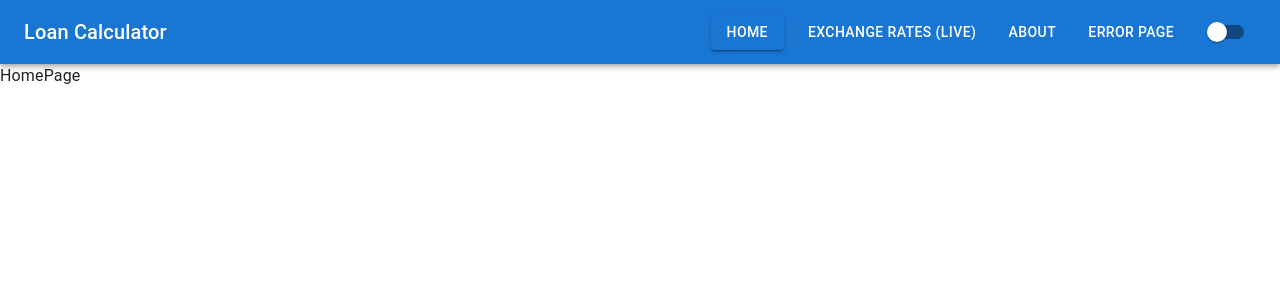
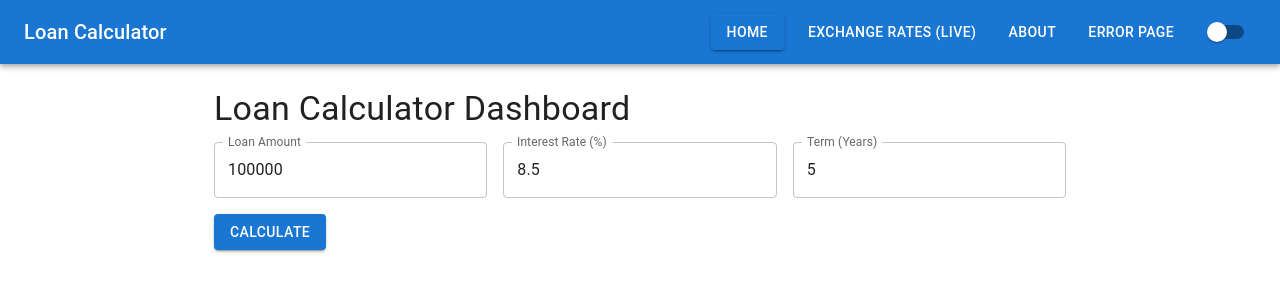
Before and after one commit to pammu453/loan-calculator, a React (Vite) app: page / in a window 1280 px wide. Shown: the top 300 px of the page. Built offline with nearby package versions, Linux system fonts and the light colour scheme.

Commit message:
implement homepage

```diff
--- /dev/null
+++ b/src/components/AmortizationTable.jsx
@@ -0,0 +1,63 @@
+import React from 'react';
+import {
+    Paper,
+    Typography,
+    Table,
+    TableBody,
+    TableCell,
+    TableHead,
+    TableRow,
+    TableContainer
+} from '@mui/material';
+
+const AmortizationTable = ({ schedule, currency }) => {
+    const columns = [
+        { id: 'month', label: 'Month', minWidth: 50 },
+        { id: 'principal', label: 'Principal', minWidth: 100, align: 'right' },
+        { id: 'interest', label: 'Interest', minWidth: 100, align: 'right' },
+        { id: 'balance', label: 'Remaining Balance', minWidth: 120, align: 'right' },
+    ];
+
+    return (
+        <Paper sx={{ width: '100%', overflow: 'hidden' }}>
+            <Typography variant="h6" gutterBottom sx={{ padding: 2 }}>
+                Amortization Schedule ({currency})
+            </Typography>
+            <TableContainer sx={{ maxHeight: 440 }}>
+                <Table stickyHeader aria-label="amortization schedule">
+                    <TableHead>
+                        <TableRow>
+                            {columns.map((column) => (
+                                <TableCell
+                                    key={column.id}
+                                    align={column.align}
+                                    style={{ minWidth: column.minWidth }}
+                                >
+                                    {column.label}
+                                </TableCell>
+                            ))}
+                        </TableRow>
+                    </TableHead>
+                    <TableBody>
+                        {schedule.map((row) => (
+                            <TableRow hover key={row.month}>
+                                {columns.map((column) => {
+                                    const value = row[column.id];
+                                    return (
+                                        <TableCell key={column.id} align={column.align}>
+                                            {column.id === 'month'
+                                                ? value
+                                                : `${value} ${currency}`}
+                                        </TableCell>
+                                    );
+                                })}
+                            </TableRow>
+                        ))}
+                    </TableBody>
+                </Table>
+            </TableContainer>
+        </Paper>
+    );
+};
+
+export default AmortizationTable;
--- /dev/null
+++ b/src/components/LoanForm.jsx
@@ -0,0 +1,35 @@
+import React from 'react';
+import { Box, TextField, Button } from '@mui/material';
+
+const LoanForm = ({ loanAmount, interestRate, termYears, setLoanAmount, setInterestRate, setTermYears, onSubmit }) => (
+    <>
+        <Box sx={{ display: 'flex', flexDirection: { xs: "column", md: "row" }, gap: 2 }}>
+            <TextField
+                label="Loan Amount"
+                type="number"
+                value={loanAmount}
+                onChange={(e) => setLoanAmount(parseFloat(e.target.value))}
+                fullWidth
+            />
+            <TextField
+                label="Interest Rate (%)"
+                type="number"
+                value={interestRate}
+                onChange={(e) => setInterestRate(parseFloat(e.target.value))}
+                fullWidth
+            />
+            <TextField
+                label="Term (Years)"
+                type="number"
+                value={termYears}
+                onChange={(e) => setTermYears(parseInt(e.target.value))}
+                fullWidth
+            />
+        </Box>
+        <Button variant="contained" onClick={onSubmit} sx={{marginY:2}}>
+            Calculate
+        </Button>
+    </>
+);
+
+export default LoanForm;
--- /dev/null
+++ b/src/components/LoanResult.jsx
@@ -0,0 +1,38 @@
+import React from 'react';
+import { Box, Typography, Paper, Select, MenuItem, Button } from '@mui/material';
+
+const LoanResult = ({ emi, currency, setCurrency, onReset }) => (
+    <Paper sx={{ padding: 3, marginBottom: 3, display: 'flex', flexDirection: 'column', gap: 2 }}>
+        <Typography variant="h6" sx={{ fontWeight: 'bold' }}>
+            Monthly EMI: {currency} {emi}
+        </Typography>
+
+        <Box sx={{
+            display: 'flex',
+            flexDirection: { xs: "column", sm: "row" },
+            alignItems: { xs: 'flex-start', sm: 'center' },
+            gap: 2,
+            width: '100%'
+        }}>
+            <Box sx={{ display: 'flex', alignItems: 'center', gap: 2, flexGrow: 1 }}>
+                <Typography variant="body1">Currency:</Typography>
+                <Select
+                    value={currency}
+                    onChange={(e) => setCurrency(e.target.value)}
+                    sx={{ minWidth: 120, height: 40 }}
+                    size="small"
+                >
+                    <MenuItem value="USD">USD</MenuItem>
+                    <MenuItem value="EUR">EUR</MenuItem>
+                    <MenuItem value="GBP">GBP</MenuItem>
+                    <MenuItem value="INR">INR</MenuItem>
+                </Select>
+            </Box>
+            <Button variant="outlined" color="secondary" onClick={onReset} size="small">
+                Reset Table
+            </Button>
+        </Box>
+    </Paper>
+);
+
+export default LoanResult;
--- a/src/pages/HomePage.jsx
+++ b/src/pages/HomePage.jsx
@@ -1,9 +1,78 @@
-import React from 'react'
+import React, { useState } from 'react';
+import {
+    Box,
+    Typography,
+    TextField,
+    Button,
+    Paper,
+    Select,
+    MenuItem,
+    Alert
+} from '@mui/material';
+import { calculateLoanDetails } from '../utils/loanUtils';
+import AmortizationTable from '../components/AmortizationTable';
+import LoanResult from '../components/LoanResult';
+import LoanForm from '../components/LoanForm';
 
 const HomePage = () => {
+    const [loanAmount, setLoanAmount] = useState(100000);
+    const [interestRate, setInterestRate] = useState(8.5);
+    const [termYears, setTermYears] = useState(5);
+    const [currency, setCurrency] = useState('USD');
+    const [emi, setEmi] = useState('');
+    const [amortizationSchedule, setAmortizationSchedule] = useState([]);
+    const [showResults, setShowResults] = useState(false);
+    const [error, setError] = useState(null);
+
+    const calculateEMI = () => {
+        const result = calculateLoanDetails(loanAmount, interestRate, termYears);
+        if (result.error) {
+            setError(result.error);
+            return;
+        }
+
+        setError(null);
+        setEmi(result.emi);
+        setAmortizationSchedule(result.amortizationSchedule);
+        setShowResults(true);
+    };
+
+    const resetTable = () => {
+        setAmortizationSchedule([]);
+        setEmi('');
+        setShowResults(false);
+    };
+
     return (
-        <div>HomePage</div>
-    )
-}
+        <Box sx={{ margin: 'auto', padding: 3, maxWidth: 900 }}>
+            <Typography variant="h4" gutterBottom>
+                Loan Calculator Dashboard
+            </Typography>
 
-export default HomePage
+            <LoanForm
+                loanAmount={loanAmount}
+                interestRate={interestRate}
+                termYears={termYears}
+                setInterestRate={setInterestRate}
+                setLoanAmount={setLoanAmount}
+                setTermYears={setTermYears}
+                onSubmit={calculateEMI}
+            />
+
+            {error && (
+                <Alert variant="filled" severity="error" sx={{ mb: 2 }}>
+                    {error}
+                </Alert>
+            )}
+
+            {error === null && showResults && (
+                <>
+                    <LoanResult emi={emi} currency={currency} setCurrency={setCurrency} onReset={resetTable} />
+                    <AmortizationTable schedule={amortizationSchedule} currency={currency} />
+                </>
+            )}
+        </Box>
+    );
+};
+
+export default HomePage;
--- /dev/null
+++ b/src/utils/loanUtils.js
@@ -0,0 +1,32 @@
+export const calculateLoanDetails = (loanAmount, interestRate, termYears) => {
+    if (loanAmount <= 0 || interestRate <= 0 || termYears <= 0) {
+        return { error: "Please enter valid values for Loan Amount, Interest Rate, and Term." };
+    }
+
+    const monthlyRate = interestRate / 12 / 100;
+    const termMonths = termYears * 12;
+
+    const emi = loanAmount * monthlyRate * Math.pow(1 + monthlyRate, termMonths) /
+        (Math.pow(1 + monthlyRate, termMonths) - 1);
+
+    let balance = loanAmount;
+    const amortizationSchedule = [];
+
+    for (let i = 1; i <= termMonths; i++) {
+        const interest = balance * monthlyRate;
+        const principal = emi - interest;
+        balance -= principal;
+        amortizationSchedule.push({
+            month: i,
+            principal: principal.toFixed(2),
+            interest: interest.toFixed(2),
+            balance: balance > 0 ? balance.toFixed(2) : '0.00',
+        });
+    }
+
+    return {
+        emi: emi.toFixed(2),
+        amortizationSchedule,
+        error: null
+    };
+};
```
